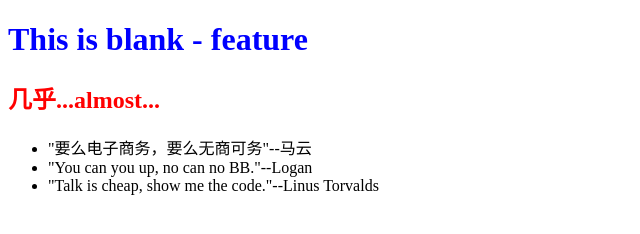
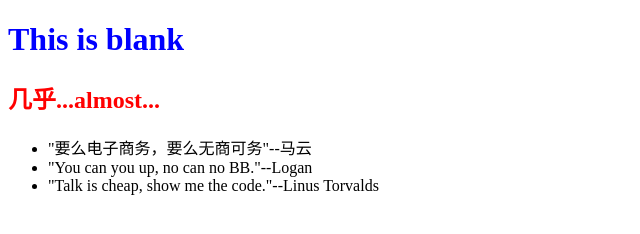
Before and after one commit to hansxhz/hx4opensap, a plain HTML site: page index.html in a window 1280 px wide. Shown: the whole page, without its empty margins (0-640 px from the left). Drawn offline with Linux system fonts and the light colour scheme.

Commit message:
Revert "changed h1"
This reverts commit 55589ccb4c9dfd15d47b36671e5cb271fb4683fd.

```diff
--- a/index.html
+++ b/index.html
@@ -6,7 +6,7 @@
 		<link href="style.css" rel="stylesheet" type="text/css">
 	</head>
 	<body>
-		<h1>This is blank - feature</h1>
+		<h1>This is blank</h1>
 		<h2>几乎...almost...</h2>
 		<ul>
 			<li>"要么电子商务，要么无商可务"--马云</li>
```
